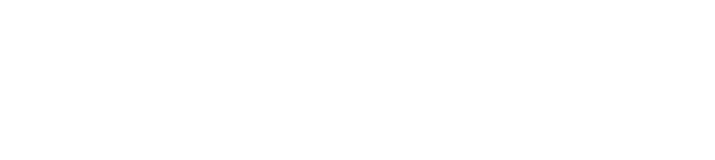
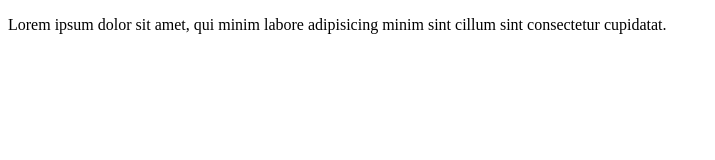
Before and after one commit to potemKiLLER/potem.github.io, a plain HTML site: page index.html in a window 1280 px wide. Shown: the whole page, without its empty margins (0-715 px from the left). Drawn offline with Linux system fonts and the light colour scheme; files that its build step writes are made by us from their sources.

Commit message:
The website

```diff
--- a/index.html
+++ b/index.html
@@ -7,6 +7,6 @@
     <link href="css/style.css" rel="stylesheet">
   </head>
   <body>
-
+<p>Lorem ipsum dolor sit amet, qui minim labore adipisicing minim sint cillum sint consectetur cupidatat.</p>
   </body>
 </html>
```
